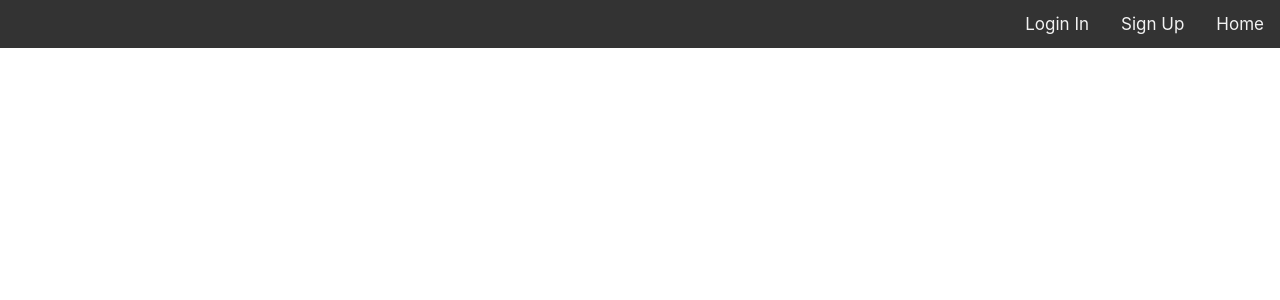
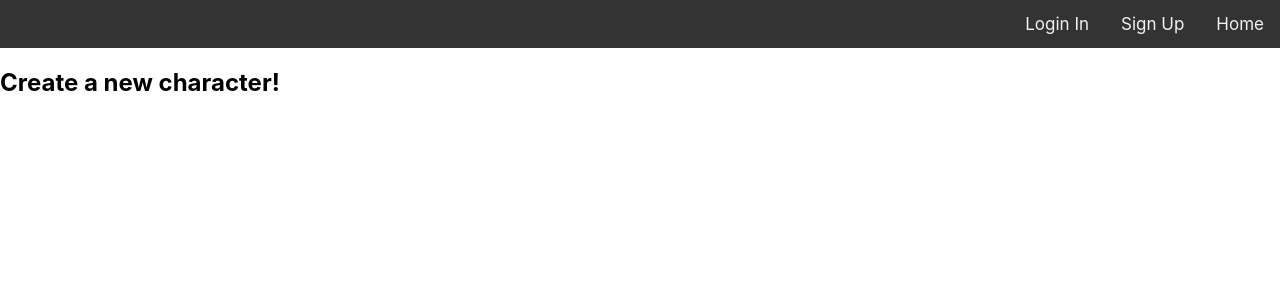
Before and after one commit to Ghostskwad/character-creator, a React (Create React App) app in the folder client/: page /create_character in a window 1280 px wide. Shown: the top 300 px of the page. Built offline with nearby package versions, Linux system fonts and the light colour scheme; no server answers.

Commit message:
added and changed a few things around

```diff
--- a/client/src/Components/App.js
+++ b/client/src/Components/App.js
@@ -6,6 +6,7 @@ import Home from "./Home.js"
 import Login from "./Login.js"
 import SignUp from "./SignUp.js"
 import CharacterList from "./CharacterList.js"
+import CreateChars from "./CreateChars.js";
 
 function App() {
 
@@ -38,6 +39,7 @@ function App() {
         <Route path="/login" element={<Login setUser={setUser} />} />
         <Route path="/signup" element={<SignUp setUser={setUser} />} />
         <Route path="/characters" element={<CharacterList />} />
+        <Route path="/create_character" element={<CreateChars />} />
       </Routes>
     </div>
   );
--- a/client/src/Components/CharacterList.js
+++ b/client/src/Components/CharacterList.js
@@ -1,5 +1,7 @@
 import { useState, useEffect } from 'react'
 import CharacterCard from './CharacterCard'
+import CreateChars from './CreateChars'
+// import CreateChars from './CreateChars'
 
 function CharacterList(){
 
@@ -18,27 +20,26 @@ function CharacterList(){
                 .then(json => setErrors(json.error))
                 }
             })
-
     }, [])
 
     // console.log(errors)
-    const displayChars = characters.map(
-            char => <CharacterCard key={char.id} char={char} errors={errors} />
-        )
+    // const displayChars = characters.map(
+    //         char => <CharacterCard key={char.id} char={char} />
+    //     )
 
+    // const addNewChar = (newChar) => {
+    //     setCharacters([...characters, newChar])
+    // }
 
     return(
         <div>
+            { errors ?
+                <CreateChars errors={errors} />
+                :
+                ( <div>
                     <h1>All Characters of User displayed here.</h1>
-            { errors ?
-                (<div>
-                    <h2>Whoops! You don't have any characters yet!</h2>
-                    <p>Let's go ahead and make one here.</p>
-                </div>)
-            :
-                (<div>
-                    {displayChars}
-                </div>)
+                    {/* {displayChars} */}
+                </div> )
             }
         </div>
     )
--- /dev/null
+++ b/client/src/Components/CreateChars.js
@@ -0,0 +1,15 @@
+function CreateChars({errors}){
+
+
+    return (
+        <div>
+            {errors ?
+                (<h2>Whoops! You don't have any characters yet!</h2>)
+            :
+                (<h2>Create a new character!</h2>)
+            }
+        </div>
+    )
+}
+
+export default CreateChars
```
Also changed, not shown: client/src/Components/CharPreview.js (added, +9 -0 lines), 1 other file (tests, documents, lock files or other folders). Lines whose indentation alone changed are shown as unchanged.
